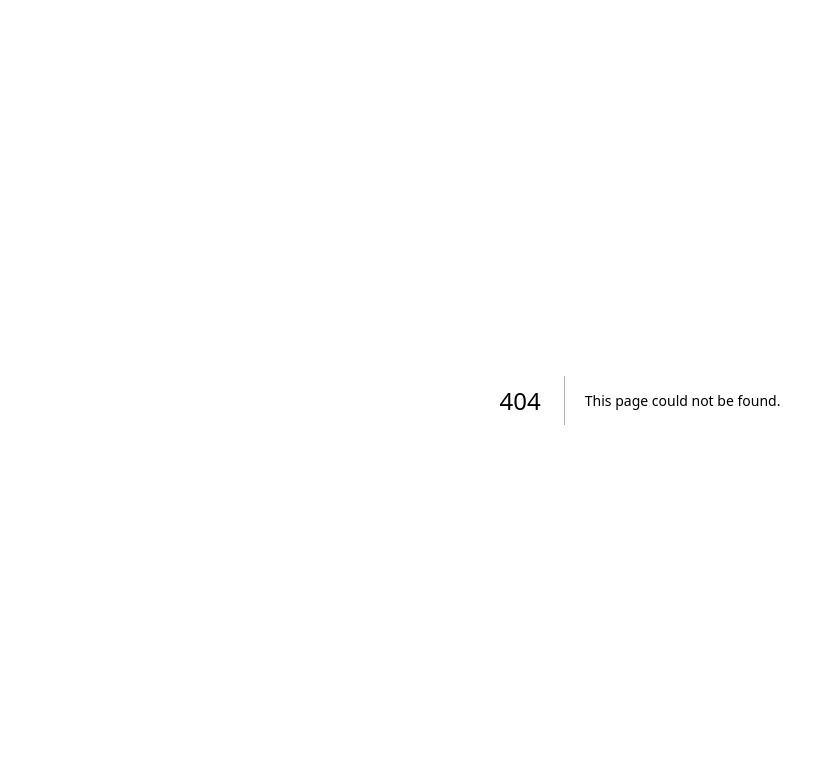
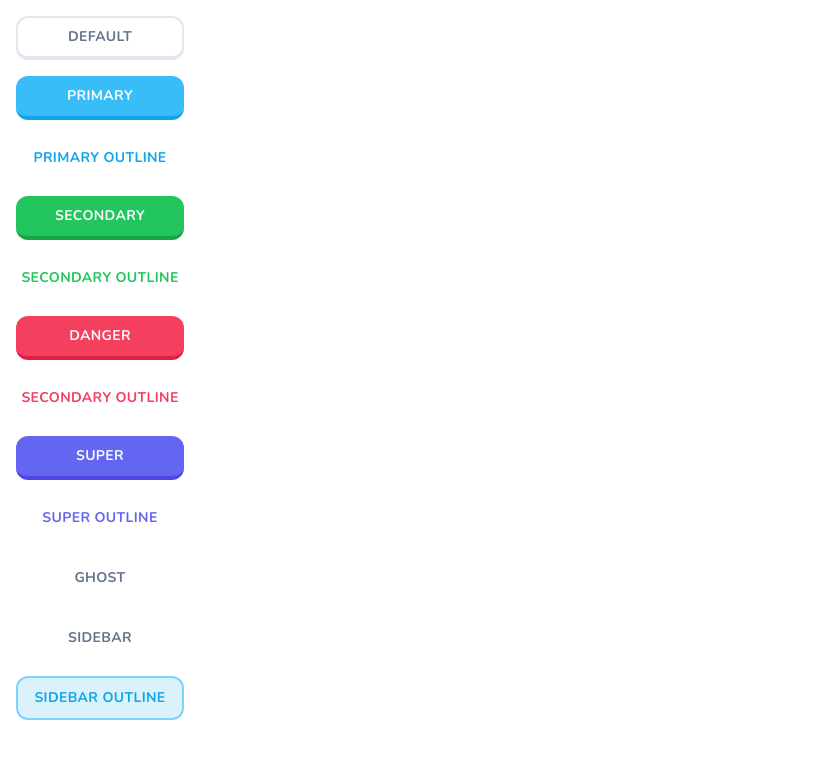
Before and after one commit to geraldobl58/next-lingo, a Next.js app: page /buttons in a window 1280 px wide. Before the commit this address had no page. Shown: the top 758 px of the page, without its empty margins (0-827 px from the left). Built offline with nearby package versions, Linux system fonts and the light colour scheme.

Commit message:
feat: Add button component and variants colors

```diff
--- a/package.json
+++ b/package.json
@@ -9,6 +9,7 @@
     "lint": "next lint"
   },
   "dependencies": {
+    "@radix-ui/react-slot": "^1.0.2",
     "class-variance-authority": "^0.7.0",
     "clsx": "^2.1.0",
     "lucide-react": "^0.359.0",
--- /dev/null
+++ b/src/app/buttons/page.tsx
@@ -0,0 +1,22 @@
+import { Button } from "@/components/ui/button";
+
+const ButtonsPage = () => {
+  return (
+    <div className="p-4 space-y-4 flex flex-col max-w-[200px]">
+      <Button>Default</Button>
+      <Button variant="primary">Primary</Button>
+      <Button variant="primaryOutline">Primary Outline</Button>
+      <Button variant="secondary">Secondary</Button>
+      <Button variant="secondaryOutline">Secondary Outline</Button>
+      <Button variant="danger">Danger</Button>
+      <Button variant="dangerOutline">Secondary Outline</Button>
+      <Button variant="super">Super</Button>
+      <Button variant="superOutline">Super Outline</Button>
+      <Button variant="ghost">Ghost</Button>
+      <Button variant="sidebar">Sidebar</Button>
+      <Button variant="sidebarOutline">Sidebar Outline</Button>
+    </div>
+  );
+};
+
+export default ButtonsPage;
--- /dev/null
+++ b/src/components/ui/button.tsx
@@ -0,0 +1,68 @@
+import * as React from "react";
+import { Slot } from "@radix-ui/react-slot";
+import { cva, type VariantProps } from "class-variance-authority";
+
+import { cn } from "@/lib/utils";
+
+const buttonVariants = cva(
+  "inline-flex items-center justify-center whitespace-nowrap rounded-xl text-sm font-bold ring-offset-background transition-colors focus-visible:outline-none focus-visible:ring-2 focus-visible:ring-ring focus-visible:ring-offset-2 disabled:pointer-events-none disabled:opacity-50 uppercase tracking-wide ",
+  {
+    variants: {
+      variant: {
+        default:
+          "bg-white text-black border-slate-200 border-2 border-b-4 active:border-b-2 hover:bg-slate-100 text-slate-500",
+        primary:
+          "bg-sky-400 text-primary-foreground hover:bg-sky-400/90 border-sky-500 border-b-4 active:border-b-0",
+        primaryOutline: "bg-white text-sky-500 hover:bg-slate-100",
+        secondary:
+          "bg-green-500 text-primary-foreground hover:bg-green-500/90 border-green-600 border-b-4 active:border-b-0",
+        secondaryOutline: "bg-white text-green-500 hover:bg-slate-100",
+        danger:
+          "bg-rose-500 text-primary-foreground hover:bg-rose-500/90 border-rose-600 border-b-4 active:border-b-0",
+        dangerOutline: "bg-white text-rose-500 hover:bg-slate-100",
+        super:
+          "bg-indigo-500 text-primary-foreground hover:bg-indigo-500/90 border-indigo-600 border-b-4 active:border-b-0",
+        superOutline: "bg-white text-indigo-500 hover:bg-slate-100",
+        ghost:
+          "bg-transparent text-slate-500 border-transparent border-0 hover:bg-slate-100",
+        sidebar:
+          "bg-transparent text-slate-500 border-2 border-transparent hover:bg-slate-100 transition-none",
+        sidebarOutline:
+          "bg-sky-500/15 text-sky-500 border-sky-300 border-2 hover:bg-sky-500/20 transition-none",
+      },
+      size: {
+        default: "h-11 px-4 py-2",
+        sm: "h-9 px-3",
+        lg: "h-12 px-8",
+        icon: "h-10 w-10",
+        rounded: "rounded-full",
+      },
+    },
+    defaultVariants: {
+      variant: "default",
+      size: "default",
+    },
+  }
+);
+
+export interface ButtonProps
+  extends React.ButtonHTMLAttributes<HTMLButtonElement>,
+    VariantProps<typeof buttonVariants> {
+  asChild?: boolean;
+}
+
+const Button = React.forwardRef<HTMLButtonElement, ButtonProps>(
+  ({ className, variant, size, asChild = false, ...props }, ref) => {
+    const Comp = asChild ? Slot : "button";
+    return (
+      <Comp
+        className={cn(buttonVariants({ variant, size, className }))}
+        ref={ref}
+        {...props}
+      />
+    );
+  }
+);
+Button.displayName = "Button";
+
+export { Button, buttonVariants };
```
Also changed, not shown: 1 other file (tests, documents, lock files or other folders).
